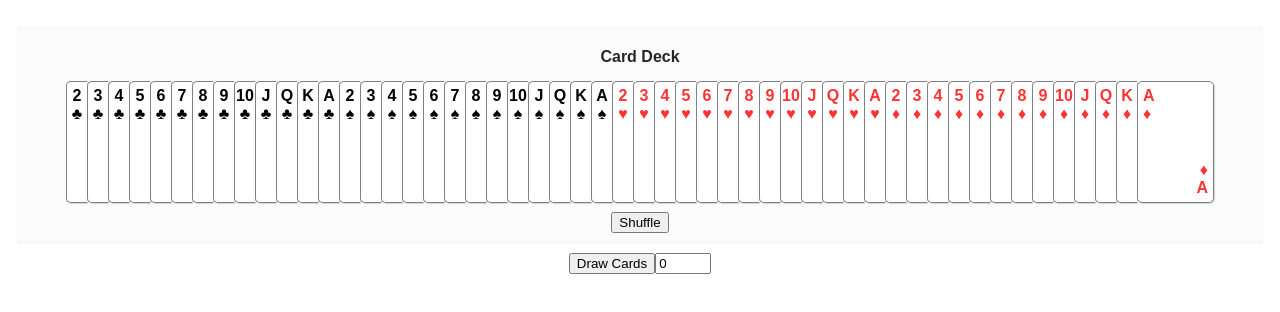
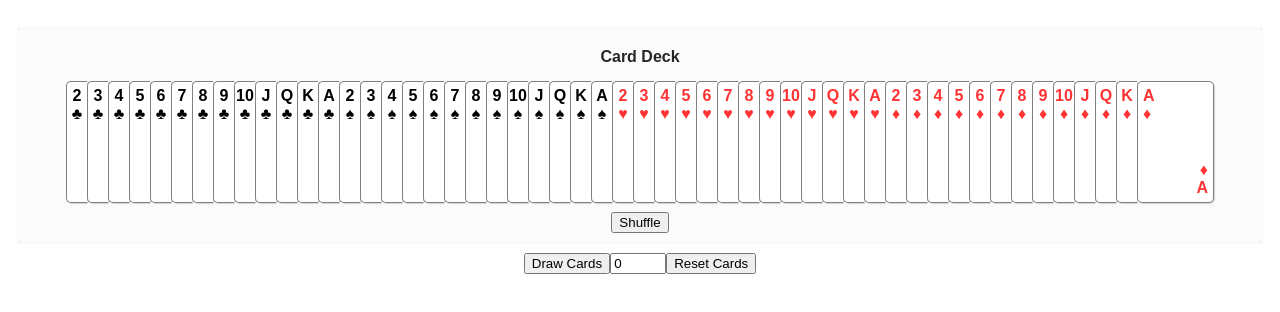
Before and after one commit to garyscarter/playing-card-app, an Angular app: page / in a window 1280 px wide. Shown: the top 312 px of the page. Built offline with nearby package versions, Linux system fonts and the light colour scheme.

Commit message:
Implemented reset.

```diff
--- a/src/app/app.component.html
+++ b/src/app/app.component.html
@@ -1,7 +1,9 @@
 <div class="app-container">
     <app-card-deck [cards]="cards" [title]="deckTitle"></app-card-deck>
     <div class="controls">
-        <button (click)="drawCards(noDrawCards.value)">Draw Cards</button><input #noDrawCards type="number" value="0" min="0" max="{{cards.length}}" />
+        <button (click)="drawCards(noDrawCards.value)">Draw Cards</button>
+        <input #noDrawCards type="number" value="0" min="0" max="{{cards.length}}" />
+        <button (click)="reset()">Reset Cards</button>
     </div>
     <app-card-deck [cards]="drawnCards" [title]="drawnDeckTitle"></app-card-deck>
 </div>
--- a/src/app/app.component.ts
+++ b/src/app/app.component.ts
@@ -37,8 +37,14 @@ export class AppComponent {
   */
   drawnCards: Array<ICard> = new Array<ICard>();
 
+  /*
+  * Title displayed for the full deck
+  */
   deckTitle = 'Card Deck';
 
+  /*
+  * Title displayed for the drawn deck
+  */
   drawnDeckTitle = 'Drawn Cards';
 
   constructor() {
@@ -83,4 +89,16 @@ export class AppComponent {
 
   }
 
+  /*
+  * Reset the cards back to default
+  */
+  reset(): void {
+
+    this.cards = new Array<ICard>();
+
+    this.drawnCards = new Array<ICard>();
+
+    this.generateCards();
+
+  }
 }
```
